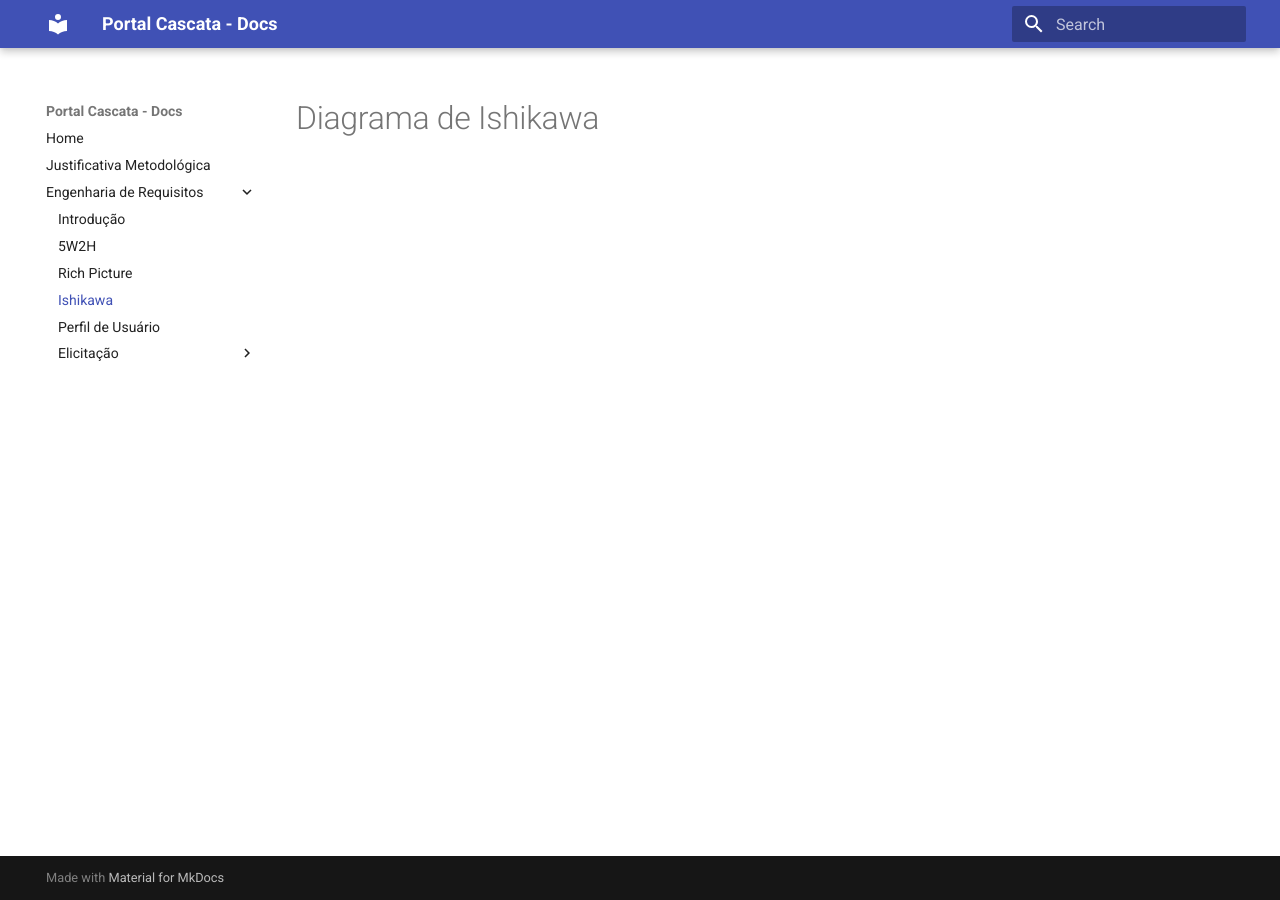
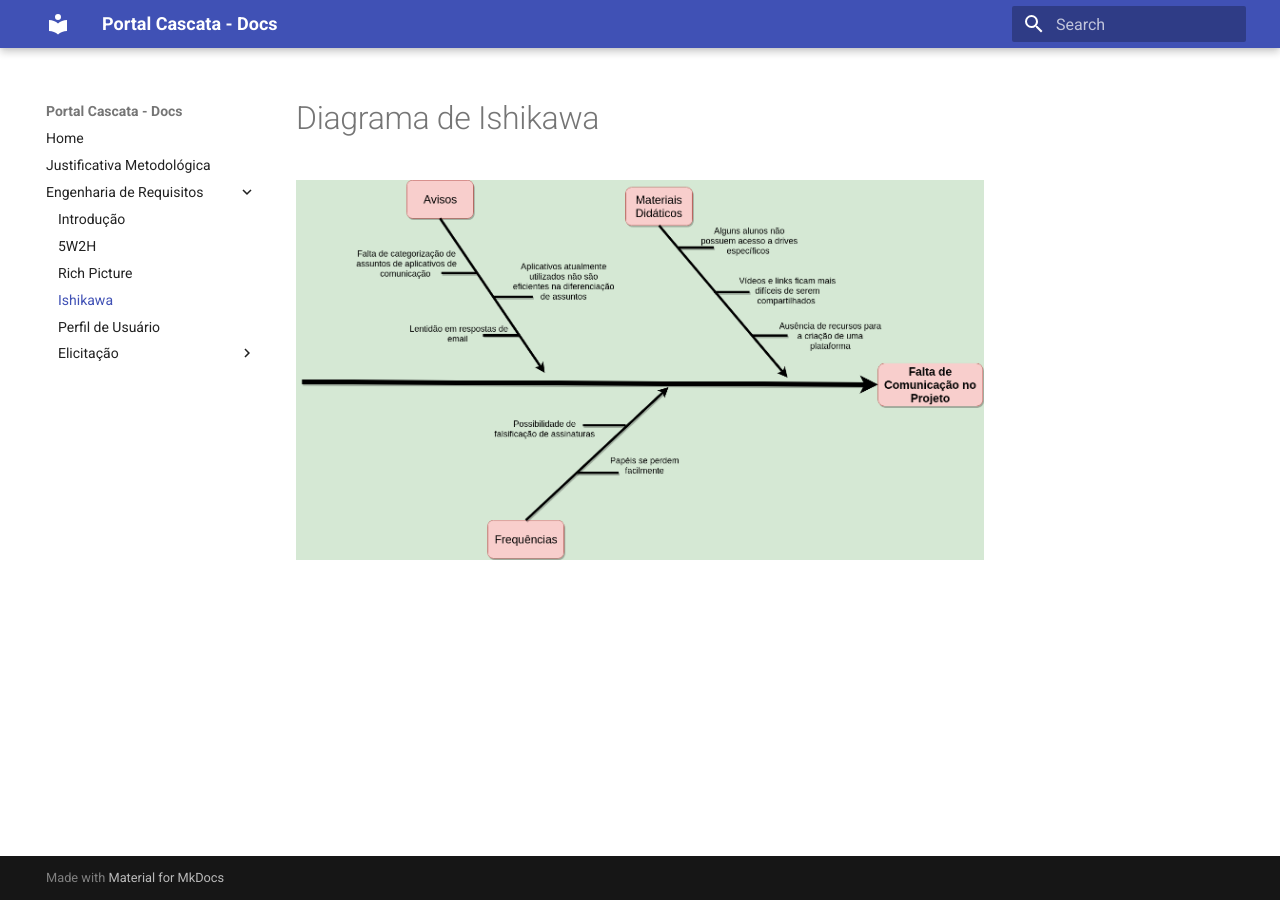
Before and after one commit to projeto-cascata/portal-cascata-docs, an MkDocs documentation site: the page built from docs/requisitos/ishikawa.md, in a window 1280 px wide. Built offline with MkDocs 1.6.1 and Material for MkDocs 9.7.7, drawn with Linux system fonts in a browser that asks for light colours; old or Windows-style settings are respelled for this version of MkDocs.

Commit message:
Add Ishikawa Diagram

```diff
--- a/docs/requisitos/ishikawa.md
+++ b/docs/requisitos/ishikawa.md
@@ -1 +1,3 @@
 # Diagrama de Ishikawa
+
+![Controle de Qualidade](../img/Ishikawa/DiagramaIshikawaBruna_e_Leticia.png)
```
Also changed, not shown: docs/img/Ishikawa/DiagramaIshikawaBruna_e_Leticia.png (added).
